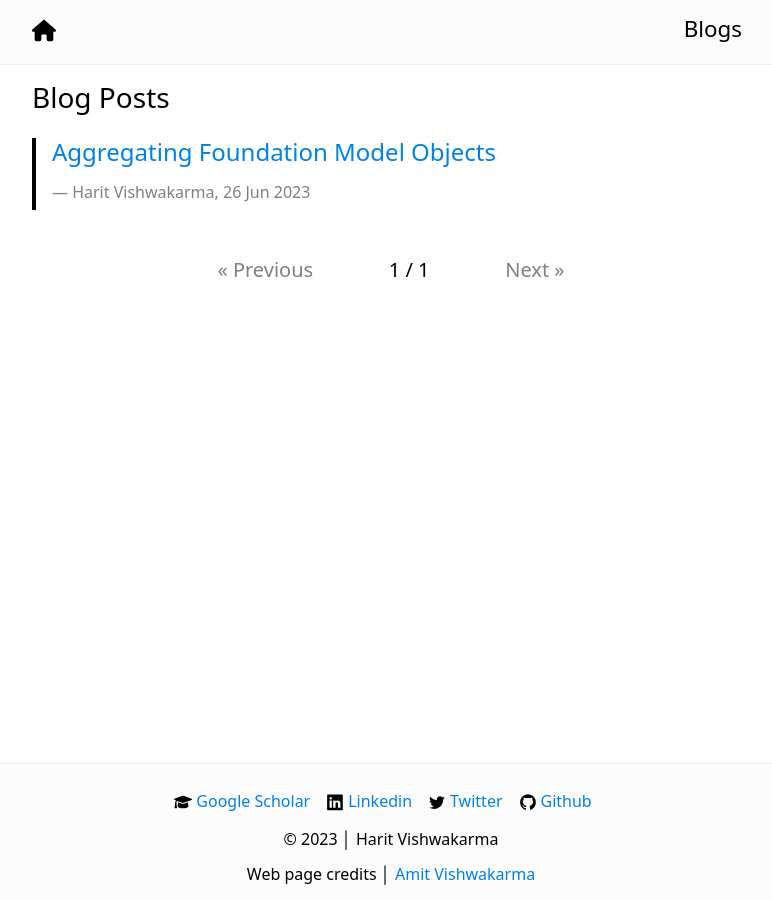
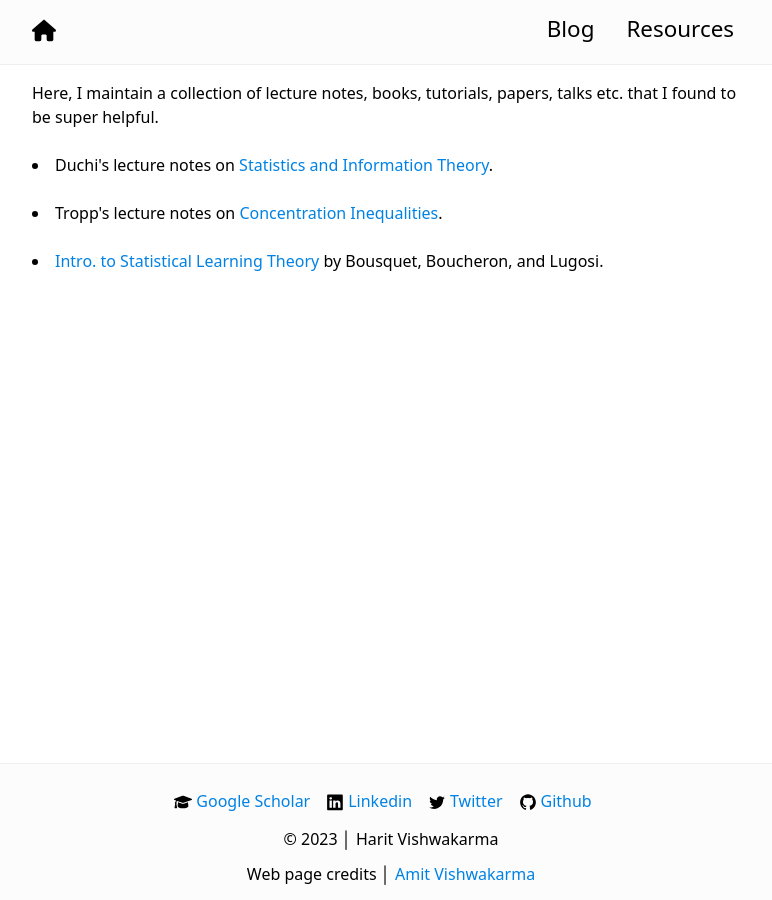
Before and after one commit to harit7/harit7.github.io, a Jekyll site: the page built from blogs/index.html, in a window 1280 px wide. Shown: the whole page, without its empty margins (249-1021 px from the left). Built offline with Jekyll 4.4.1, drawn with Linux system fonts in a browser that asks for light colours; the list of posts is cut into pages by our own code.

Commit message:
resources

```diff
--- a/Gemfile
+++ b/Gemfile
@@ -25,3 +25,5 @@ group :jekyll_plugins do
   gem 'jekyll-sitemap'
   gem 'hawkins'
 end
+
+gem "webrick", "~> 1.8"
--- a/_data/menu.json
+++ b/_data/menu.json
@@ -1,6 +1,10 @@
 [
   {
-    "label": "Blogs",
+    "label": "Blog",
     "link": "/blogs"
+  },
+  {
+    "label": "Resources",
+    "link" : "/resources"
   }
 ]
--- a/_includes/header.html
+++ b/_includes/header.html
@@ -13,15 +13,15 @@
             <span class="navbar-toggler-icon"></span>
           </button>
           <div class="collapse navbar-collapse justify-content-end" id="navbarNav">
-            <ul class="navbar-nav">
+
               {% for menu in site.data.menu %}
-                <li class="nav-item">
+
                   <a class="nav-link" href="{{ menu.link }}">
                     <span class="navbar-menu">{{ menu.label }}</span>
                   </a>
-                </li>
+
               {% endfor %}
-            </ul>
+
           </div>
         </div>
       </nav>
--- a/_layouts/page.html
+++ b/_layouts/page.html
@@ -2,74 +2,16 @@
 layout: default
 ---
 <div>
-  <h3>Blog Posts</h3>
-  {% if paginator.posts %}
-   <div>
-    {% for post in paginator.posts %}
-    <div class="pt-3">
-      <div class="indent indent-border action">
-        <a href="{{ post.url }}">
-          <div class="row align-items-center">
-            {% if post.imageUrl %}
-            <div class="col-sm-8 col-md-7 col-lg-6 col-xl-5 align-self-stretch pe-3">
-              <img class="img-fluid w-100 h-100 rounded-3" src="{{ post.imageUrl }}" />
-            </div>
-            {% endif %}
-            <div class="col">
-              <h4 class="text-capitalize">{{ post.title }}</h4>
-              <p>{{ post.excerpt | strip_html | strip_newlines | truncate: 300 }}</p>
-              <h6 class="text-muted">
-                — {{site.title}}, {{ post.date | date_to_string }}
-              </h6>
-            </div>
-          </div>
-        </a>
-      </div>
+  Here, I maintain a collection of lecture notes, books, tutorials, papers, talks etc. that I found to be super helpful.
 
-    </div>
+  <br>
+  <br>
 
-    {% endfor %}
-    <div>
-      <div class="row justify-content-center pt-5 pb-3">
-        <div class="col-md-6">
-          <div class="d-flex justify-content-between">
-            <div>
-              {% if paginator.previous_page %}
-              <h5>
-                <a href="{{ paginator.previous_page_path }}">
-                  « Previous
-                </a>
-              </h5>
-              {% else %}
-              <h5 class="text-muted">
-                « Previous
-              </h5>
-              {% endif %}
-            </div>
-            <div>
-              <h5>
-                {{ paginator.page }} / {{ paginator.total_pages }}
-              </h5>
-            </div>
-            <div>
-              {% if paginator.next_page %}
-              <h5>
-                <a href="{{ paginator.next_page_path }}" class="next">Next »</a>
-              </h5>
-              {% else %}
-              <h5 class="text-muted">
-                Next »
-              </h5>
-              {% endif %}
-            </div>
-          </div>
-        </div>
-      </div>
-    </div>
-   </div>
-  {% else %}
-    <div>
-      Coming Soon...
-    </div>
-  {% endif %}
+
+  <div>
+  <li> Duchi's lecture notes on <a href ="https://web.stanford.edu/class/stats311/lecture-notes.pdf">   Statistics and Information Theory</a>. </li>  <br>
+  <li> Tropp's lecture notes on  <a href ="https://tropp.caltech.edu/notes/Tro21-Probability-High-LN-corr.pdf"> Concentration Inequalities</a>. </li> <br>
+  <li> <a href = "http://www.econ.upf.edu/~lugosi/mlss_slt.pdf"> Intro. to Statistical Learning Theory</a> by Bousquet, Boucheron, and Lugosi. </li>  <br>
+  </div>
+
 </div>
--- /dev/null
+++ b/resources/index.html
@@ -0,0 +1,3 @@
+---
+layout: page
+---
```
Also changed, not shown: Gemfile.lock.
